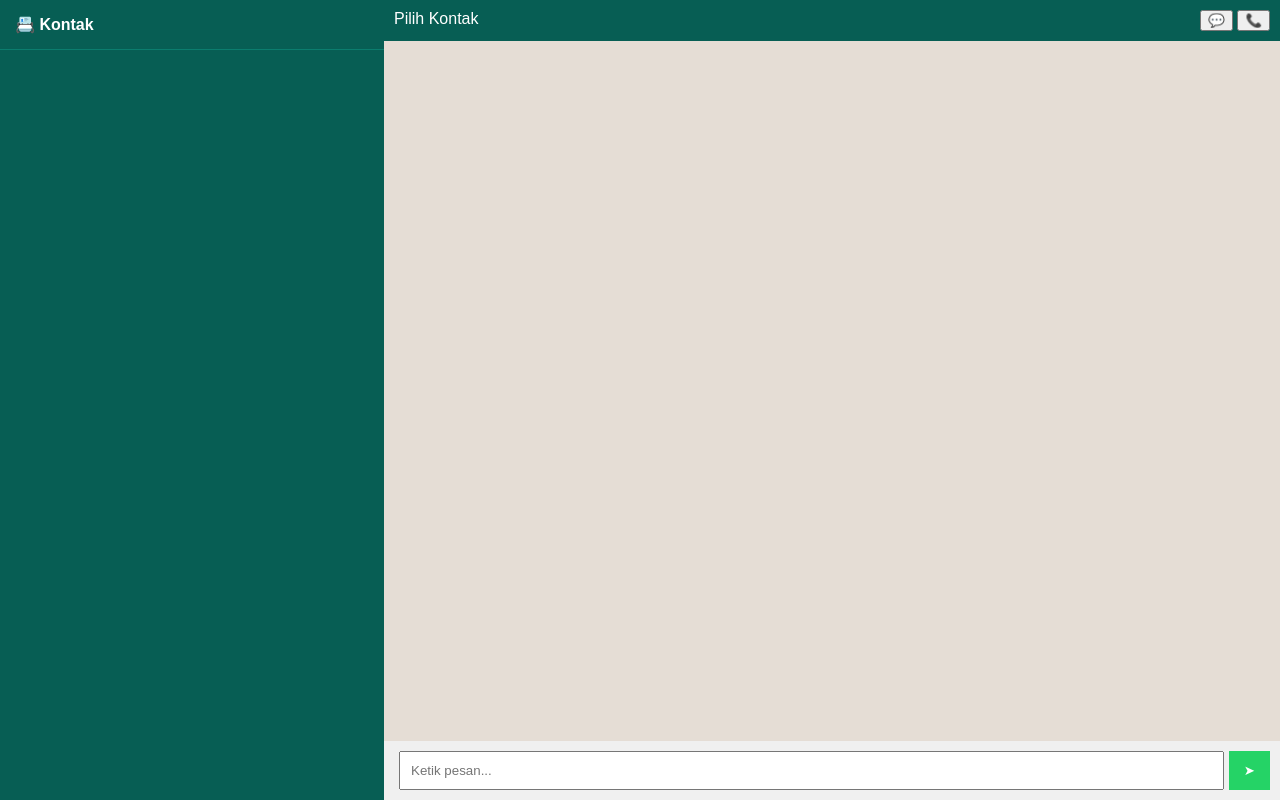
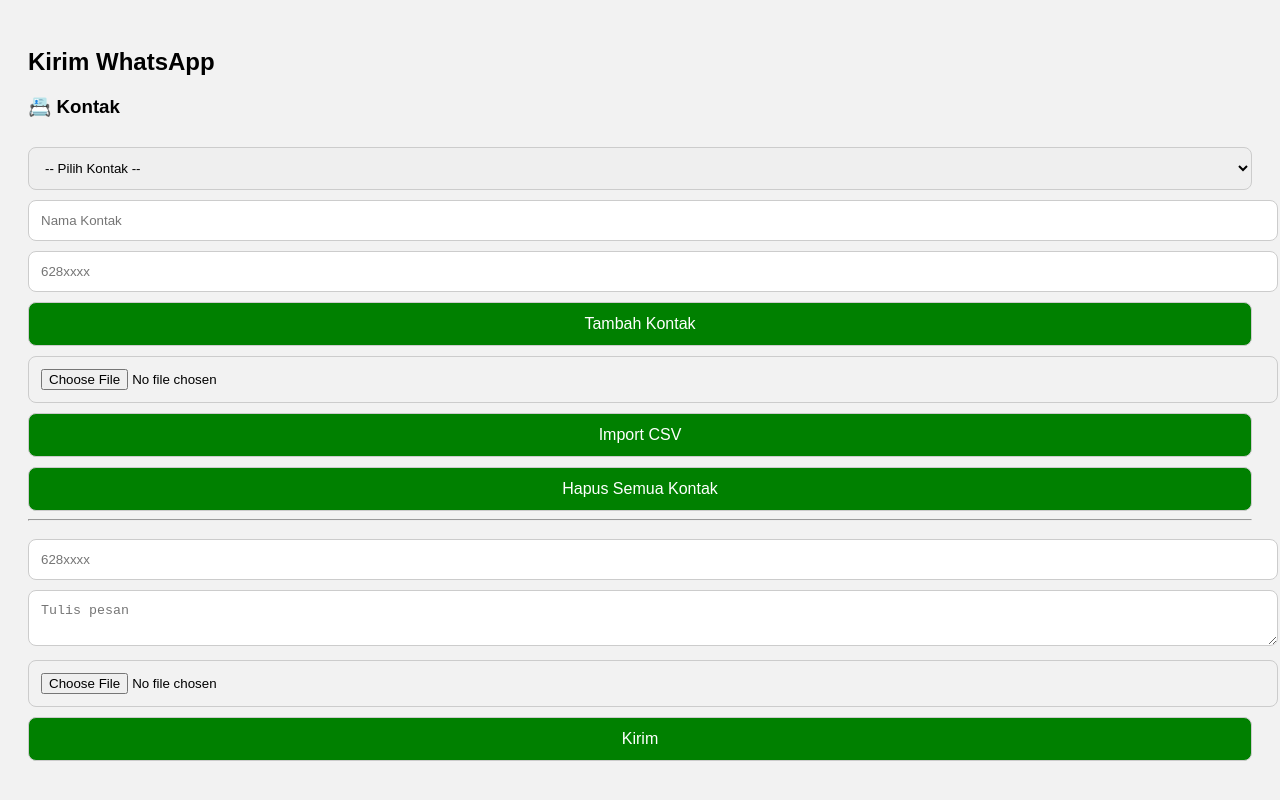
Before and after one commit to amosmarbun86-droid/wa-project, a website: page index.html in a window 1280 px wide. Drawn offline with Linux system fonts and the light colour scheme.

Commit message:
Refactor UI elements and update title
Updated title and improved UI elements for better user experience.

```diff
--- a/index.html
+++ b/index.html
@@ -1,289 +1,313 @@
 <!DOCTYPE html>
 <html>
 <head>
-  <title>WA Sender Pro FINAL</title>
+  <title>WA Sender</title>
   <meta name="viewport" content="width=device-width, initial-scale=1">
 
   <style>
-body { margin:0; font-family: Arial; }
-
-/* ===== WA LAYOUT ===== */
-.wa-app { display:flex; height:100vh; }
-
-/* SIDEBAR */
-.wa-left {
-  width:30%;
-  background:#075e54;
-  color:white;
-  display:flex;
-  flex-direction:column;
+    body {
+      font-family: Arial;
+      padding: 20px;
+      background: #f2f2f2;
     }
 
-.wa-left-header {
-  padding:15px;
-  font-weight:bold;
-  border-bottom:1px solid #0b7d6e;
+    input, textarea, button, select {
+      width: 100%;
+      padding: 12px;
+      margin-top: 10px;
+      border-radius: 8px;
+      border: 1px solid #ccc;
     }
 
-.contact {
-  padding:12px;
-  cursor:pointer;
-  border-bottom:1px solid #0b7d6e;
+    button {
+      background: green;
+      color: white;
+      font-size: 16px;
     }
 
-.contact:hover { background:#128c7e; }
-.contact.active { background:#25d366; color:black; }
-
-/* CHAT */
-.wa-right {
-  width:70%;
-  display:flex;
-  flex-direction:column;
-  background:#e5ddd5;
+    #previewImg, #previewVideo {
+      margin-top: 10px;
+      max-width: 100%;
+      display: none;
+      border-radius: 10px;
     }
 
-.wa-header {
-  background:#075e54;
-  color:white;
-  padding:10px;
-  display:flex;
-  justify-content:space-between;
-}
-
-.wa-chat {
-  flex:1;
-  padding:10px;
-  overflow-y:auto;
-}
-
-.msg {
-  max-width:70%;
-  padding:10px;
-  border-radius:10px;
-  margin:5px;
-}
-
-.sent { background:#dcf8c6; margin-left:auto; }
-
-/* INPUT */
-.wa-input {
-  display:flex;
-  padding:10px;
-  background:#f0f0f0;
-}
-
-.wa-input input[type="text"] {
-  flex:1;
-  padding:10px;
-  margin:0 5px;
-}
-
-.wa-input button {
-  background:#25d366;
-  border:none;
-  color:white;
-  padding:10px 15px;
+    #status {
+      margin-top: 10px;
+      text-align: center;
     }
   </style>
 </head>
 
 <body>
 
-<!-- ================= UI LAMA (TETAP ADA / BACKEND) ================= -->
-<div id="oldUI" style="display:none;">
-
 <h2>Kirim WhatsApp</h2>
 
-<select id="kontakSelect" onchange="isiNomor()"></select>
+<!-- ================= KONTAK ================= -->
+<h3>📇 Kontak</h3>
 
-<input type="text" id="namaKontak">
-<input type="text" id="nomorKontak">
-<button onclick="tambahKontak()">Tambah</button>
+<select id="kontakSelect" onchange="isiNomor()">
+  <option value="">-- Pilih Kontak --</option>
+</select>
 
-<input type="file" id="csvFile">
-<button onclick="importCSV()">Import</button>
+<input type="text" id="namaKontak" placeholder="Nama Kontak">
+<input type="text" id="nomorKontak" placeholder="628xxxx">
+<button onclick="tambahKontak()">Tambah Kontak</button>
 
-<input type="text" id="nomor">
-<textarea id="pesan"></textarea>
+<input type="file" id="csvFile" accept=".csv">
+<button onclick="importCSV()">Import CSV</button>
 
-<input type="file" id="file">
+<button onclick="hapusKontak()">Hapus Semua Kontak</button>
+
+<hr>
+
+<!-- ================= KIRIM ================= -->
+<input type="text" id="nomor" placeholder="628xxxx">
+<textarea id="pesan" placeholder="Tulis pesan"></textarea>
+
+<input type="file" id="file" accept="image/*,video/*">
+
+<img id="previewImg">
+<video id="previewVideo" controls></video>
 
 <button id="btnKirim" onclick="kirim()">Kirim</button>
 
 <div id="status"></div>
 
-</div>
-
-<!-- ================= WA UI ================= -->
-<div class="wa-app">
-
-  <div class="wa-left">
-    <div class="wa-left-header">📇 Kontak</div>
-    <div id="contactList"></div>
-  </div>
-
-  <div class="wa-right">
-
-    <div class="wa-header">
-      <span id="chatName">Pilih Kontak</span>
-      <div>
-        <button onclick="chatWA()">💬</button>
-        <button onclick="telp()">📞</button>
-      </div>
-    </div>
-
-    <div id="chatBox" class="wa-chat"></div>
-
-    <div class="wa-input">
-      <input type="text" id="pesanUI" placeholder="Ketik pesan...">
-      <button onclick="sendMessage()">➤</button>
-    </div>
-
-  </div>
-</div>
-
 <script>
 // ================= CONFIG =================
-const CLOUD_NAME="dkisbfx29";
-const UPLOAD_PRESET="ml_default";
+const CLOUD_NAME = "dkisbfx29";
+const UPLOAD_PRESET = "ml_default";
+const TOKEN = ""; // isi token kamu
 
-// ================= KONTAK (LAMA TETAP DIPAKAI) =================
+// ================= KONTAK =================
 let kontak = JSON.parse(localStorage.getItem("kontak")) || [];
 
-// ===== RENDER SIDEBAR =====
-function renderKontakSidebar(){
-  let list=document.getElementById("contactList");
-  list.innerHTML="";
+function renderKontak() {
+  const select = document.getElementById("kontakSelect");
+  select.innerHTML = `<option value="">-- Pilih Kontak --</option>`;
 
-  kontak.forEach((k,i)=>{
-    list.innerHTML+=`
-      <div class="contact" onclick="selectContact('${k.nomor}','${k.nama}',this)">
-        ${k.nama}
-      </div>`;
+  kontak.forEach((k, i) => {
+    select.innerHTML += `<option value="${i}">${k.nama} (${k.nomor})</option>`;
   });
 }
 
-// ===== SELECT CONTACT =====
-let currentNomor="";
+function tambahKontak() {
+  let nama = document.getElementById("namaKontak").value.trim();
+  let nomor = document.getElementById("nomorKontak").value.trim();
 
-function selectContact(nomor,nama,el){
-  currentNomor=nomor;
-  document.getElementById("chatName").innerText=nama;
-  document.getElementById("nomor").value=nomor;
-
-  document.querySelectorAll(".contact").forEach(c=>c.classList.remove("active"));
-  el.classList.add("active");
+  if (!nama || !nomor) {
+    alert("Isi nama dan nomor!");
+    return;
   }
 
-// ===== SYNC KONTAK LAMA =====
-function syncKontak(){
-  localStorage.setItem("kontak",JSON.stringify(kontak));
-  renderKontakSidebar();
+  kontak.push({ nama, nomor });
+  localStorage.setItem("kontak", JSON.stringify(kontak));
+
+  document.getElementById("namaKontak").value = "";
+  document.getElementById("nomorKontak").value = "";
+
+  renderKontak();
 }
 
-// ===== TAMBAH KONTAK =====
-function tambahKontak(){
-  let nama=document.getElementById("namaKontak").value;
-  let nomor=document.getElementById("nomorKontak").value;
-
-  kontak.push({nama,nomor});
-  syncKontak();
+function isiNomor() {
+  let index = document.getElementById("kontakSelect").value;
+  if (index !== "") {
+    document.getElementById("nomor").value = kontak[index].nomor;
+  }
 }
 
-// ===== IMPORT CSV =====
-function importCSV(){
-  let file=document.getElementById("csvFile").files[0];
-  let reader=new FileReader();
+function hapusKontak() {
+  if (confirm("Hapus semua kontak?")) {
+    localStorage.removeItem("kontak");
+    kontak = [];
+    renderKontak();
+  }
+}
 
-  reader.onload=function(e){
-    let rows=e.target.result.split("\n");
+// ================= IMPORT CSV =================
+function importCSV() {
+  const file = document.getElementById("csvFile").files[0];
+  if (!file) {
+    alert("Pilih file CSV dulu!");
+    return;
+  }
 
-    rows.forEach((r,i)=>{
-      if(i===0) return;
-      let [nama,nomor]=r.split(",");
+  const reader = new FileReader();
 
-      if(nama && nomor){
-        kontak.push({nama:nama.trim(),nomor:nomor.trim()});
+  reader.onload = function(e) {
+    const text = e.target.result;
+    const rows = text.split("\n");
+
+    rows.forEach((row, index) => {
+      if (index === 0) return;
+
+      let [nama, nomor] = row.split(",");
+
+      if (nama && nomor) {
+        kontak.push({
+          nama: nama.trim(),
+          nomor: nomor.trim()
+        });
       }
     });
 
-    syncKontak();
+    localStorage.setItem("kontak", JSON.stringify(kontak));
+    renderKontak();
+
+    alert("Import CSV berhasil!");
   };
 
   reader.readAsText(file);
 }
 
-// ===== KIRIM UI =====
-async function sendMessage(){
-  let pesan=document.getElementById("pesanUI").value;
+// ================= PREVIEW =================
+const fileInput = document.getElementById("file");
+const previewImg = document.getElementById("previewImg");
+const previewVideo = document.getElementById("previewVideo");
 
-  if(!currentNomor) return alert("Pilih kontak dulu!");
+fileInput.addEventListener("change", function() {
+  const file = this.files[0];
+  if (!file) return;
 
-  let bubble=document.createElement("div");
-  bubble.className="msg sent";
-  bubble.innerText=pesan+" ⏳";
+  const url = URL.createObjectURL(file);
 
-  document.getElementById("chatBox").appendChild(bubble);
+  if (file.type.startsWith("image")) {
+    previewImg.src = url;
+    previewImg.style.display = "block";
+    previewVideo.style.display = "none";
+  } else if (file.type.startsWith("video")) {
+    previewVideo.src = url;
+    previewVideo.style.display = "block";
+    previewImg.style.display = "none";
+  }
+});
 
-  document.getElementById("pesan").value=pesan;
+// ================= KIRIM =================
+async function kirim() {
+  let nomor = document.getElementById("nomor").value.trim();
+  let pesan = document.getElementById("pesan").value.trim();
+  let file = fileInput.files[0];
+  let status = document.getElementById("status");
+  let btn = document.getElementById("btnKirim");
 
-  try{
-    await kirim();
-    bubble.innerText=pesan+" ✓";
-  }catch{
-    bubble.innerText=pesan+" ❌";
+  if (!nomor.startsWith("62")) {
+    alert("Nomor harus diawali 62");
+    return;
   }
 
-  document.getElementById("pesanUI").value="";
+  btn.disabled = true;
+  btn.innerText = "Mengirim...";
+  status.innerText = "⏳ Upload...";
+
+  let mediaUrl = "";
+  let uploadSuccess = false;
+
+  try {
+    // ================= UPLOAD =================
+    if (file) {
+      let formData = new FormData();
+      formData.append("file", file);
+      formData.append("upload_preset", UPLOAD_PRESET);
+
+      let upload = await fetch(`https://api.cloudinary.com/v1_1/${CLOUD_NAME}/auto/upload`, {
+        method: "POST",
+        body: formData
+      });
+
+      let result = await upload.json();
+
+      if (result.secure_url) {
+        mediaUrl = result.secure_url;
+        uploadSuccess = true;
+      } else {
+        console.warn("Upload gagal:", result);
+      }
     }
 
-// ===== KIRIM (FONNTE + CLOUDINARY ASLI KAMU) =====
-async function kirim(){
-  let nomor=document.getElementById("nomor").value;
-  let pesan=document.getElementById("pesan").value;
-  let file=document.getElementById("file").files[0];
+    status.innerText = "📤 Kirim WA...";
 
-  let mediaUrl="";
+    let body = {
+      target: nomor,
+      message: pesan
+    };
 
-  if(file){
-    let fd=new FormData();
-    fd.append("file",file);
-    fd.append("upload_preset",UPLOAD_PRESET);
+    // ================= KIRIM MEDIA =================
+    if (uploadSuccess) {
+  body.url = mediaUrl;
+  body.filename = file.name;
 
-    let up=await fetch(`https://api.cloudinary.com/v1_1/${CLOUD_NAME}/auto/upload`,{
-      method:"POST",
-      body:fd
+  // 🔥 TAMBAHAN PENTING
+  body.message = pesan + "\n\n" + mediaUrl;
+}
+
+    let res = await fetch("https://api.fonnte.com/send", {
+      method: "POST",
+      headers: {
+        "Authorization": "hMYEWfgYSGSw6KK81TN6",
+        "Content-Type": "application/json"
+      },
+      body: JSON.stringify(body)
     });
 
-    let res=await up.json();
-    mediaUrl=res.secure_url;
+    let data = await res.json();
+    console.log("Fonnte:", data);
+
+    // ================= FALLBACK =================
+    if ((!data.status || !uploadSuccess) && mediaUrl) {
+      console.warn("Media gagal, kirim ulang sebagai URL");
+
+      await fetch("https://api.fonnte.com/send", {
+        method: "POST",
+        headers: {
+          "Authorization": "hMYEWfgYSGSw6KK81TN6",
+          "Content-Type": "application/json"
+        },
+        body: JSON.stringify({
+          target: nomor,
+          message: pesan + "\n\n" + mediaUrl
+        })
+      });
+
+      status.innerText = "⚠️ Media gagal, dikirim sebagai link";
+      alert("Media gagal, tapi link berhasil dikirim!");
+      return;
     }
 
-  await fetch("https://api.fonnte.com/send",{
-    method:"POST",
-    headers:{
-      "Authorization":"hMYEWfgYSGSw6KK81TN6",
-      "Content-Type":"application/json"
+    status.innerText = "✅ Berhasil!";
+    alert("Pesan berhasil dikirim!");
+
+  } catch (err) {
+    console.error(err);
+
+    // fallback kalau error total
+    if (mediaUrl) {
+      await fetch("https://api.fonnte.com/send", {
+        method: "POST",
+        headers: {
+          "Authorization": "hMYEWfgYSGSw6KK81TN6",
+          "Content-Type": "application/json"
         },
-    body:JSON.stringify({
-      target:nomor,
-      message:pesan+(mediaUrl?`\n\n${mediaUrl}`:""),
-      url:mediaUrl||undefined
+        body: JSON.stringify({
+          target: nomor,
+          message: pesan + "\n\n" + mediaUrl
         })
       });
+
+      status.innerText = "⚠️ Error, link dikirim";
+      alert("Error kirim media, tapi link dikirim!");
+    } else {
+      status.innerText = "❌ Gagal!";
+      alert("Gagal kirim!");
+    }
   }
 
-// ===== UTIL =====
-function chatWA(){
-  if(currentNomor) window.open("https://wa.me/"+currentNomor);
+  btn.disabled = false;
+  btn.innerText = "Kirim";
 }
 
-function telp(){
-  if(currentNomor) window.open("tel:"+currentNomor);
-}
-
-// ===== INIT =====
-renderKontakSidebar();
+// load kontak saat buka
+renderKontak();
 </script>
 
 </body>
```
Lines whose indentation alone changed are shown as unchanged.
